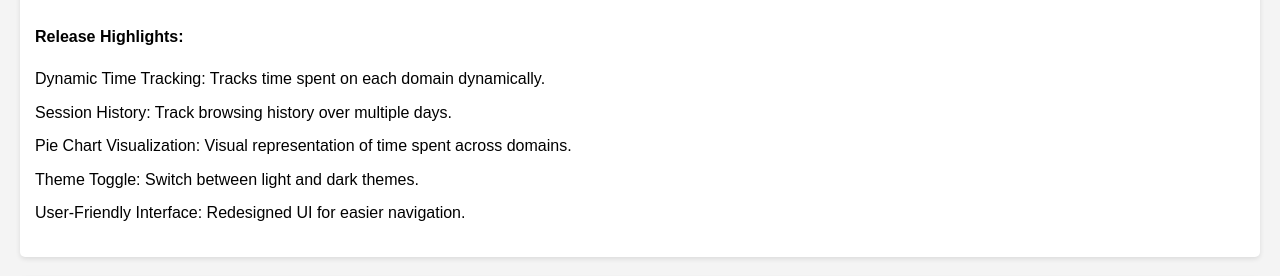
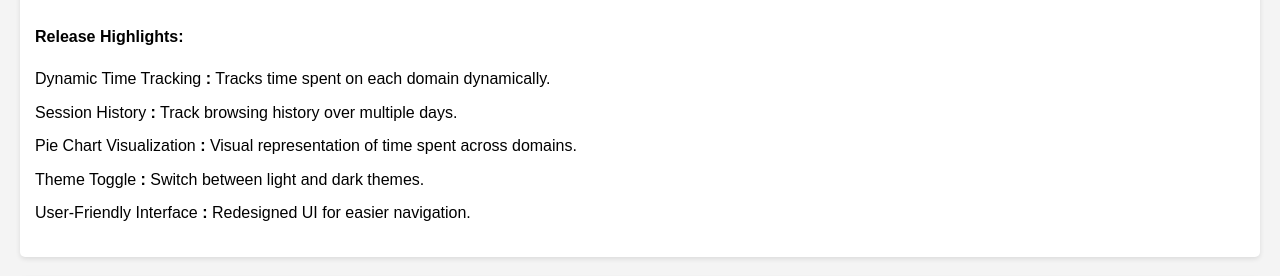
Before and after one commit to ShaikArsalan347/Browser-Extension, a plain HTML site: page what'sNew.html in a window 1280 px wide. Shown: the part 160-436 px from the top of the page. Drawn offline with Linux system fonts and the light colour scheme.

```diff
--- a/what'sNew.html
+++ b/what'sNew.html
@@ -1,5 +1,6 @@
 <!DOCTYPE html>
 <html lang="en">
+
 <head>
   <meta charset="UTF-8" />
   <meta name="viewport" content="width=device-width, initial-scale=1.0" />
@@ -26,15 +27,15 @@
       <p><strong>Release Highlights:</strong></p>
       <ul>
         <li>
-          Dynamic Time Tracking: Tracks time spent on each domain dynamically.
+          Dynamic Time Tracking <strong>:</strong> Tracks time spent on each domain dynamically.
         </li>
-        <li>Session History: Track browsing history over multiple days.</li>
+        <li>Session History <strong>:</strong> Track browsing history over multiple days.</li>
         <li>
-          Pie Chart Visualization: Visual representation of time spent across
+          Pie Chart Visualization <strong>:</strong> Visual representation of time spent across
           domains.
         </li>
-        <li>Theme Toggle: Switch between light and dark themes.</li>
-        <li>User-Friendly Interface: Redesigned UI for easier navigation.</li>
+        <li>Theme Toggle <strong>:</strong> Switch between light and dark themes.</li>
+        <li>User-Friendly Interface <strong>:</strong> Redesigned UI for easier navigation.</li>
       </ul>
     </section>
 
```
Also changed, not shown: index.html (+3 -3 lines). Lines whose indentation alone changed are shown as unchanged.
